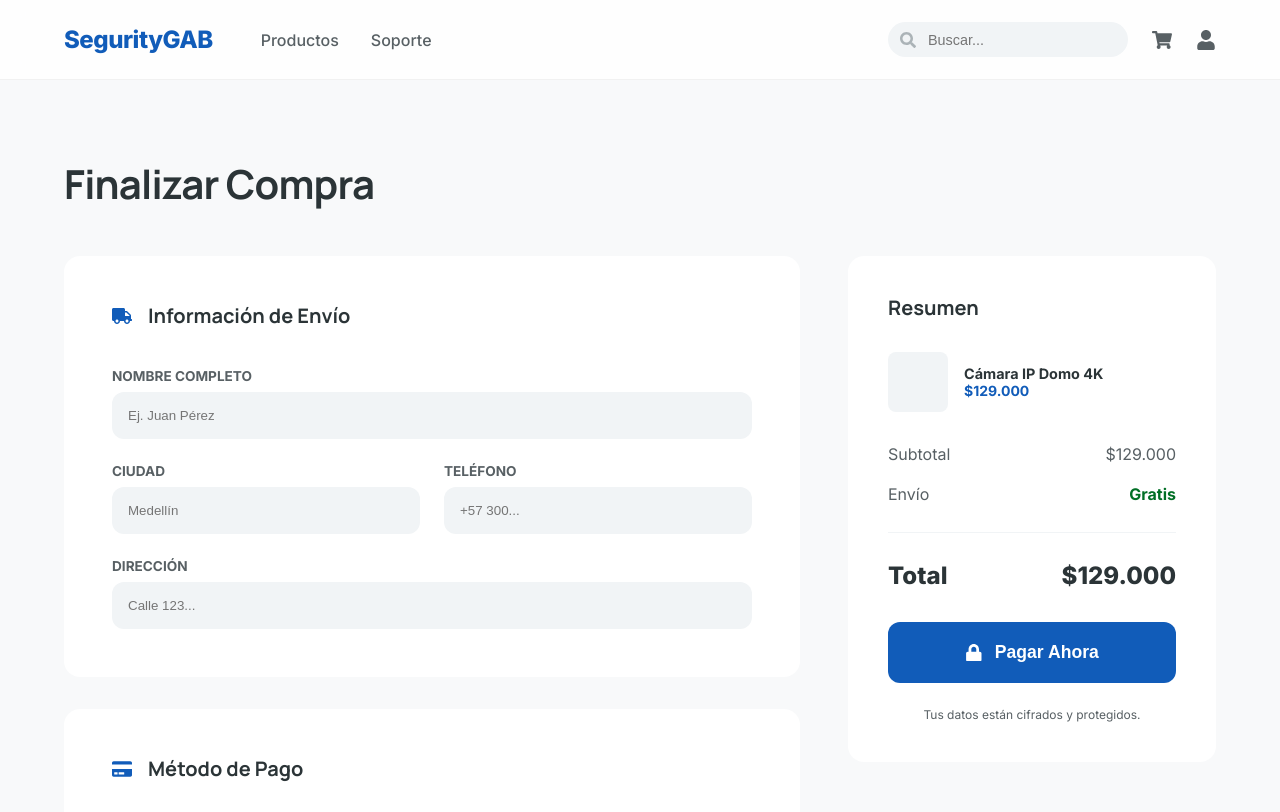
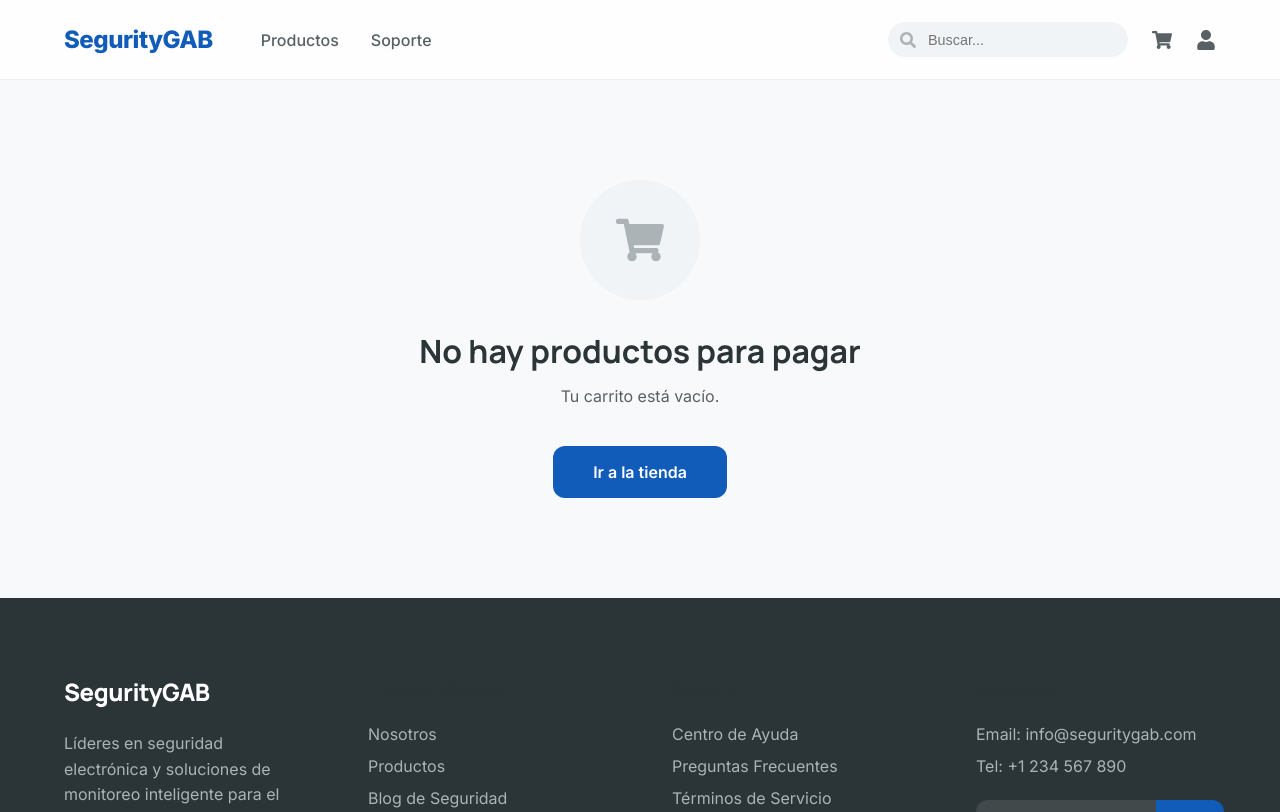
Before and after one commit to P4NCH0-XD7/SegurityGAB, a Next.js app in the folder frontend/: page /checkout in a window 1280 px wide. Shown: the top 812 px of the page. Built offline with nearby package versions, Linux system fonts and the light colour scheme.

Commit message:
Arreglo a la vista de informacion de carrito de compras

```diff
--- a/frontend/src/app/(shop)/checkout/page.tsx
+++ b/frontend/src/app/(shop)/checkout/page.tsx
@@ -1,8 +1,32 @@
+'use client';
+
 import Navbar from "@/components/shop/Navbar";
 import Footer from "@/components/shop/Footer";
-import { FaLock, FaCreditCard, FaTruck } from "react-icons/fa";
+import { FaLock, FaCreditCard, FaTruck, FaShoppingCart } from "react-icons/fa";
+import { useCartStore } from "@/store/useCartStore";
+import { formatPrice } from "@/utils/formatters";
+import Link from "next/link";
 
 export default function CheckoutPage() {
+    const { items, getTotal } = useCartStore();
+
+    if (items.length === 0) {
+        return (
+            <div style={{ background: 'var(--surface)', minHeight: '100vh', display: 'flex', flexDirection: 'column' }}>
+                <Navbar />
+                <main className="container" style={{ flex: 1, display: 'flex', flexDirection: 'column', alignItems: 'center', justifyContent: 'center', padding: '100px 1.5rem' }}>
+                    <div style={{ background: 'var(--surface-low)', width: '120px', height: '120px', borderRadius: '50%', display: 'flex', alignItems: 'center', justifyContent: 'center', marginBottom: '2rem', color: 'var(--outline-variant)' }}>
+                        <FaShoppingCart size={48} />
+                    </div>
+                    <h1 style={{ fontSize: '2rem', marginBottom: '1rem' }}>No hay productos para pagar</h1>
+                    <p style={{ color: 'var(--on-surface-variant)', marginBottom: '2.5rem' }}>Tu carrito está vacío.</p>
+                    <Link href="/products" className="btn btn-primary" style={{ padding: '1rem 2.5rem' }}>Ir a la tienda</Link>
+                </main>
+                <Footer />
+            </div>
+        );
+    }
+
     return (
         <div style={{ background: 'var(--surface)', minHeight: '100vh' }}>
             <Navbar />
@@ -54,7 +78,7 @@ export default function CheckoutPage() {
                         </div>
                     </div>
 
-                    {/* Order Summary Summary */}
+                    {/* Order Summary */}
                     <div style={{ display: 'flex', flexDirection: 'column', gap: '2rem' }}>
                         <div style={{
                             background: 'var(--surface-lowest)',
@@ -63,18 +87,26 @@ export default function CheckoutPage() {
                             height: 'fit-content'
                         }}>
                              <h3 style={{ fontSize: '1.25rem', fontWeight: '700', marginBottom: '2rem' }}>Resumen</h3>
-                             <div style={{ display: 'flex', marginBottom: '2rem', gap: '1rem', alignItems: 'center' }}>
-                                 <div style={{ width: '60px', height: '60px', background: 'var(--surface-low)', borderRadius: '0.5rem' }}></div>
-                                 <div style={{ flex: 1 }}>
-                                     <div style={{ fontWeight: '700', fontSize: '0.9rem' }}>Cámara IP Domo 4K</div>
-                                     <div style={{ fontSize: '0.875rem', color: 'var(--primary)', fontWeight: '700' }}>$129.000</div>
-                                 </div>
+
+                             <div style={{ display: 'flex', flexDirection: 'column', gap: '1rem', marginBottom: '2rem', maxHeight: '100px', overflowY: 'auto' }}>
+                                {items.map(item => (
+                                    <div key={item.id} style={{ display: 'flex', gap: '1rem', alignItems: 'center' }}>
+                                        <div style={{ width: '50px', height: '50px', background: 'var(--surface-low)', borderRadius: '0.5rem', display: 'flex', alignItems: 'center', justifyContent: 'center', overflow: 'hidden' }}>
+                                            <img src={item.image} alt={item.title} style={{ maxWidth: '80%', maxHeight: '80%', objectFit: 'contain' }} />
+                                        </div>
+                                        <div style={{ flex: 1 }}>
+                                            <div style={{ fontWeight: '700', fontSize: '0.85rem' }}>{item.title}</div>
+                                            <div style={{ fontSize: '0.8rem', color: 'var(--on-surface-variant)' }}>Cant: {item.quantity}</div>
+                                            <div style={{ fontSize: '0.85rem', color: 'var(--primary)', fontWeight: '700' }}>{formatPrice(item.price * (item.quantity || 1))}</div>
+                                        </div>
+                                    </div>
+                                ))}
                              </div>
 
                              <div style={{ display: 'flex', flexDirection: 'column', gap: '1.25rem', marginBottom: '2rem' }}>
                                 <div style={{ display: 'flex', justifyContent: 'space-between', color: 'var(--on-surface-variant)' }}>
                                     <span>Subtotal</span>
-                                    <span>$129.000</span>
+                                    <span>{formatPrice(getTotal())}</span>
                                 </div>
                                 <div style={{ display: 'flex', justifyContent: 'space-between', color: 'var(--on-surface-variant)' }}>
                                     <span>Envío</span>
@@ -83,7 +115,7 @@ export default function CheckoutPage() {
                                 <div style={{ height: '1px', background: 'var(--surface-low)', margin: '0.5rem 0' }}></div>
                                 <div style={{ display: 'flex', justifyContent: 'space-between', fontSize: '1.5rem', fontWeight: '800' }}>
                                     <span>Total</span>
-                                    <span>$129.000</span>
+                                    <span>{formatPrice(getTotal())}</span>
                                 </div>
                             </div>
 
--- a/frontend/src/app/(shop)/products/[id]/page.tsx
+++ b/frontend/src/app/(shop)/products/[id]/page.tsx
@@ -7,6 +7,7 @@ import { useParams } from 'next/navigation';
 import { useCartStore } from "@/store/useCartStore";
 import toast from "react-hot-toast";
 import Link from 'next/link';
+import { formatPrice } from '@/utils/formatters';
 
 export default function ProductDetailPage() {
     const params = useParams();
@@ -40,8 +41,7 @@ export default function ProductDetailPage() {
                         id: p.id,
                         title: p.name,
                         description: p.description,
-                        rawPrice: Number(p.price),
-                        price: `$${Number(p.price).toLocaleString('es-CO')}`,
+                        price: Number(p.price),
                         image: getDisplayImageUrl(p.imageUrl) || "/products/placeholder.png",
                         sku: p.sku,
                         stock: p.stock
@@ -115,7 +115,7 @@ export default function ProductDetailPage() {
                             )}
 
                             <div style={{ fontSize: '2rem', fontWeight: '800', color: 'var(--primary)', marginBottom: '2rem' }}>
-                                {product.price}
+                                {formatPrice(product.price)}
                             </div>
 
                             <div style={{ marginBottom: '2.5rem' }}>
--- a/frontend/src/app/(shop)/products/page.tsx
+++ b/frontend/src/app/(shop)/products/page.tsx
@@ -7,6 +7,7 @@ import Footer from "@/components/shop/Footer";
 import Link from "next/link";
 import { useCartStore } from "@/store/useCartStore";
 import toast from "react-hot-toast";
+import { formatPrice } from '@/utils/formatters';
 
 export default function ProductsPage() {
     const addItem = useCartStore((state) => state.addItem);
@@ -38,7 +39,7 @@ export default function ProductsPage() {
                           id: p.id,
                           title: p.name,
                           description: p.description,
-                          price: `$${Number(p.price).toLocaleString('es-CO')}`,
+                          price: Number(p.price),
                           image: getDisplayImageUrl(p.imageUrl) || "/products/placeholder.png", // fallback image
                       }));
                     setProducts(visible);
@@ -102,7 +103,7 @@ export default function ProductsPage() {
                                     }}>
                                         {product.description || "Sin descripción disponible"}
                                     </p>
-                                    <p style={{ fontWeight: '700', fontSize: '1.25rem', marginBottom: '0.5rem' }}>{product.price}</p>
+                                    <p style={{ fontWeight: '700', fontSize: '1.25rem', marginBottom: '0.5rem' }}>{formatPrice(product.price)}</p>
                                     </div>
                                 </Link>
                                 <div style={{ padding: '0 2rem 2rem 2rem', marginTop: 'auto' }}>
--- a/frontend/src/store/useCartStore.ts
+++ b/frontend/src/store/useCartStore.ts
@@ -4,7 +4,7 @@ import { persist } from 'zustand/middleware';
 export interface Product {
   id: number;
   title: string;
-  price: string;
+  price: number;
   image: string;
   quantity?: number;
 }
@@ -17,10 +17,6 @@ interface CartState {
   clearCart: () => void;
   getTotal: () => number;
 }
-
-const parsePrice = (priceStr: string) => {
-  return parseFloat(priceStr.replace(/[^0-9.-]+/g, ""));
-};
 
 export const useCartStore = create<CartState>()(
   persist(
@@ -59,8 +55,7 @@ export const useCartStore = create<CartState>()(
       clearCart: () => set({ items: [] }),
       getTotal: () => {
         return get().items.reduce((acc, item) => {
-          const price = parsePrice(item.price);
-          return acc + price * (item.quantity || 0);
+          return acc + item.price * (item.quantity || 0);
         }, 0);
       },
     }),
--- /dev/null
+++ b/frontend/src/utils/formatters.ts
@@ -0,0 +1,7 @@
+export const formatPrice = (price: number): string => {
+  return new Intl.NumberFormat('es-CO', {
+    style: 'currency',
+    currency: 'COP',
+    minimumFractionDigits: 0,
+  }).format(price);
+};
```
Also changed, not shown: frontend/src/app/(shop)/cart/page.tsx (+4 -9 lines), frontend/src/app/(shop)/page.tsx (+4 -3 lines).
